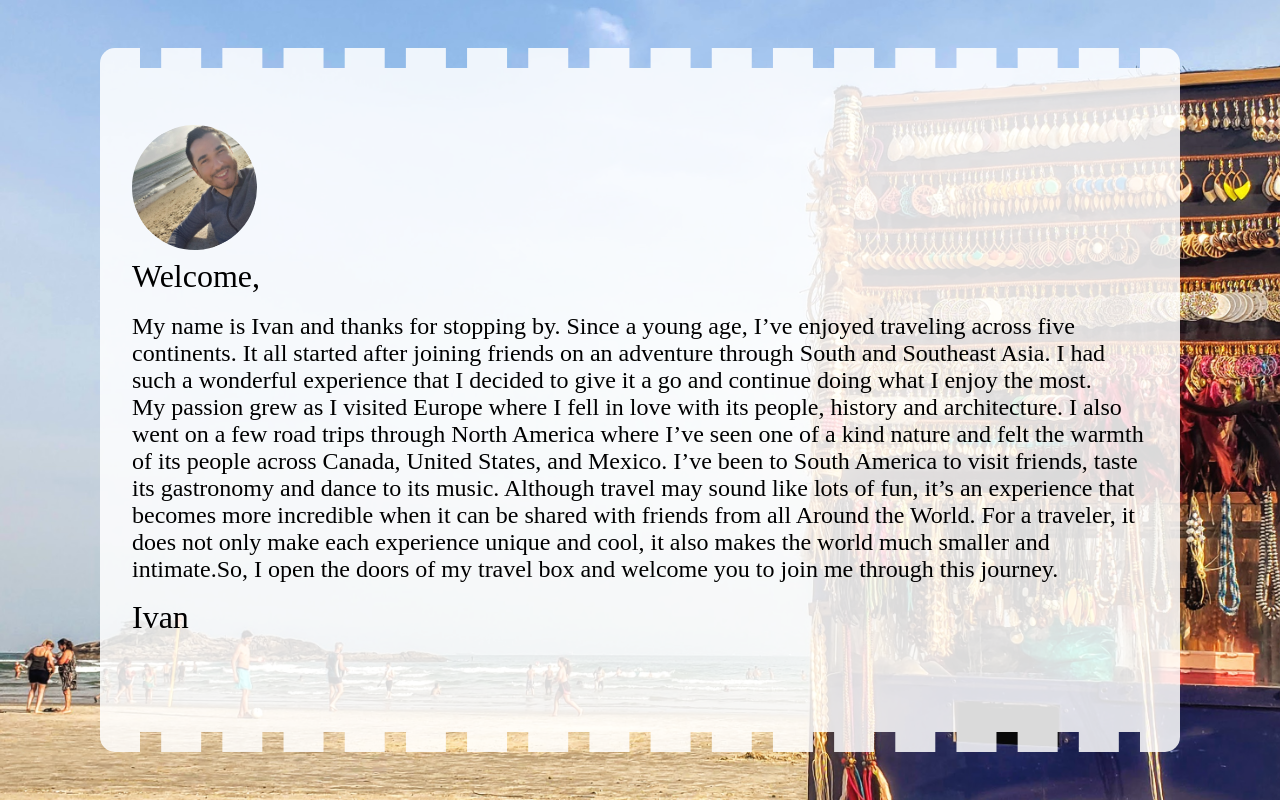
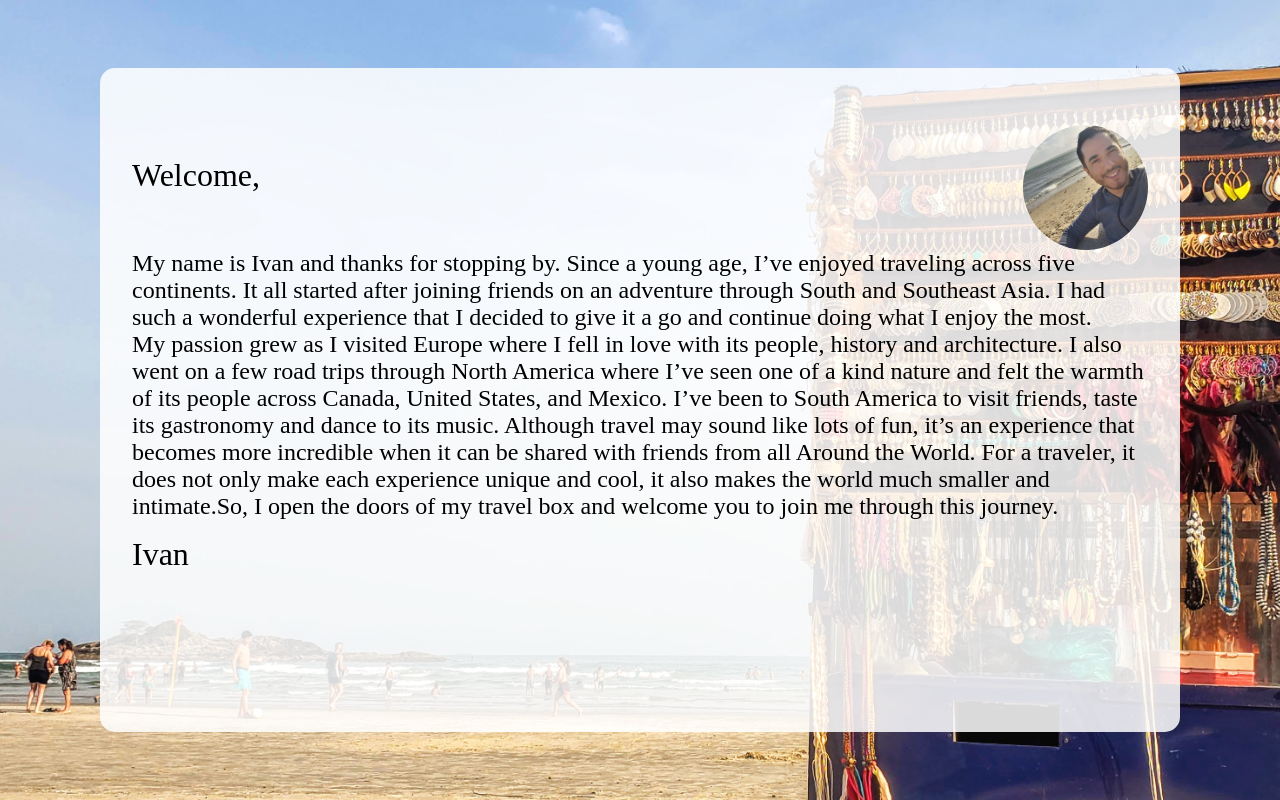
Before and after one commit to ivanzapatarivera/angkor, a React (Create React App) app in the folder client/: page / in a window 1280 px wide. Built offline with nearby package versions, Linux system fonts and the light colour scheme; a web font is replaced by a local one.

Commit message:
New Build with updated borders

```diff
--- a/client/src/App.css
+++ b/client/src/App.css
@@ -1,3 +1,8 @@
+:root {
+  --base-color: rgba(255, 255, 255, 0.85);
+  --radius: 15px;
+}
+
 .App {
   text-align: center;
 }
@@ -43,7 +48,7 @@
   margin-bottom: 2rem;
 
   overflow-x: hidden;
-
+  border-radius: var(--radius);
 }
 
 @keyframes App-logo-spin {
--- a/client/src/App.js
+++ b/client/src/App.js
@@ -25,9 +25,9 @@ class App extends Component {
     return (
       <div className="flex-center outer-box">
         <SetProfilePicture />
-        <div className="border border-top"></div>
+        {/* <div className="border border-top"></div> */}
         <SetWelcomeLetter />
-        <div className="border border-bottom"></div>
+        {/* <div className="border border-bottom"></div> */}
       </div>
     );
   }
--- a/client/src/setWelcomeLetter/letter.js
+++ b/client/src/setWelcomeLetter/letter.js
@@ -36,10 +36,9 @@ export default class Letter extends Component {
     return (
       <div className="">
         <div className="welcome">
-          <img src={image} className="profile-picture" alt={image} /><br />
-        {returnWelcome()}
+          <div className="welcome-text">{returnWelcome()}</div>
+          <div className="welcome-image"><img src={image} className="profile-picture" alt={image} /></div>
         </div>
-        <br />
         <div className="introduction">{returnIntroduction()}</div>
         <div className="letter-text">{returnText()}</div>
         <div className="signature">{returnSignature()}</div>
--- a/client/src/setWelcomeLetter/style.css
+++ b/client/src/setWelcomeLetter/style.css
@@ -2,20 +2,16 @@
 
 :root {
   --letter-font: "La Belle Aurore", cursive;
-  --base-color: rgba(255, 255, 255, 0.85);
-
   --border: 1.25rem dashed var(--base-color);
 }
 
 .letter {
   margin-bottom: 0;
-
+  padding: 2rem;
+  border-width: 0px;
+  background-color: var(--base-color);
   font-family: var(--letter-font);
-
-  background-color: var(--base-color);
   min-height: 75vh;
-
-  padding: 2rem;
 }
 
 .letter-text,
@@ -26,27 +22,27 @@
 .welcome,
 .signature {
   font-size: 2rem;
+
+  display: flex;
+  flex-direction: row;
+}
+
+.welcome-text {
+  width: 50%;
+  display: flex;
+  justify-content: left;
+  align-items: center;
+}
+
+.welcome-image {
+  width: 50%;
+  display: flex;
+  justify-content: right;
+  align-items: center;
 }
 
 .signature {
   padding-top: 1rem;
-}
-
-.border {
-  border: var(--border);
-}
-
-.border-top {
-  border-top-left-radius: 15px;
-  border-top-right-radius: 15px;
-
-  border-bottom: 0px;
-}
-
-.border-bottom {
-  border-bottom-left-radius: 15px;
-  border-bottom-right-radius: 15px;
-  border-top: 0px;
 }
 
 .profile-picture {
@@ -70,4 +66,16 @@
     max-width: 200px;
     margin-bottom: -25px;
   }
+
+  .welcome {
+    flex-direction: column-reverse;
+  }
+
+  .welcome-text {
+    margin-top: 25px;
+  }
+
+  .welcome-image {
+    width: 100%;
+  }
 }
```
Also changed, not shown: 11 other files (tests, documents, lock files or other folders).
